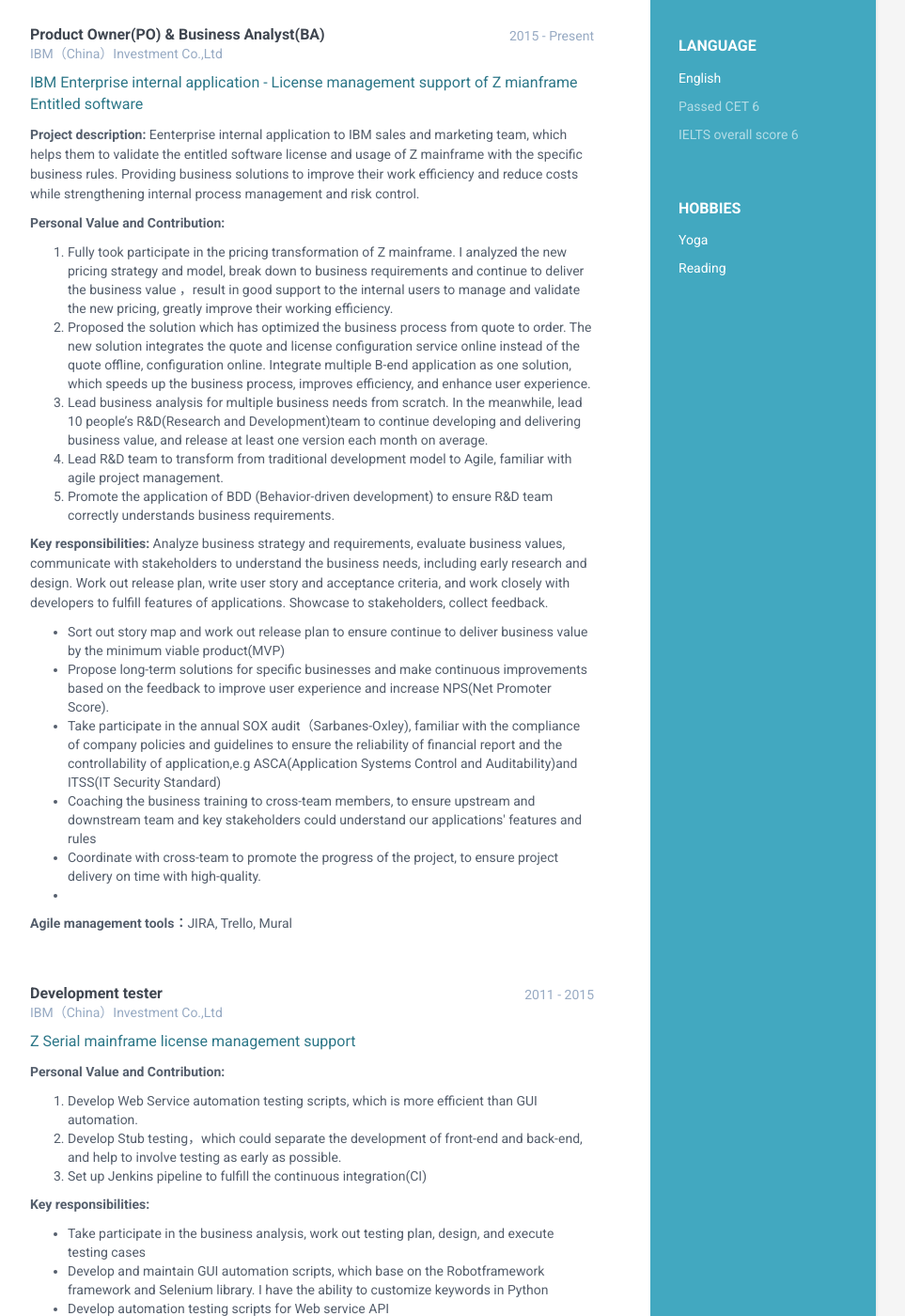
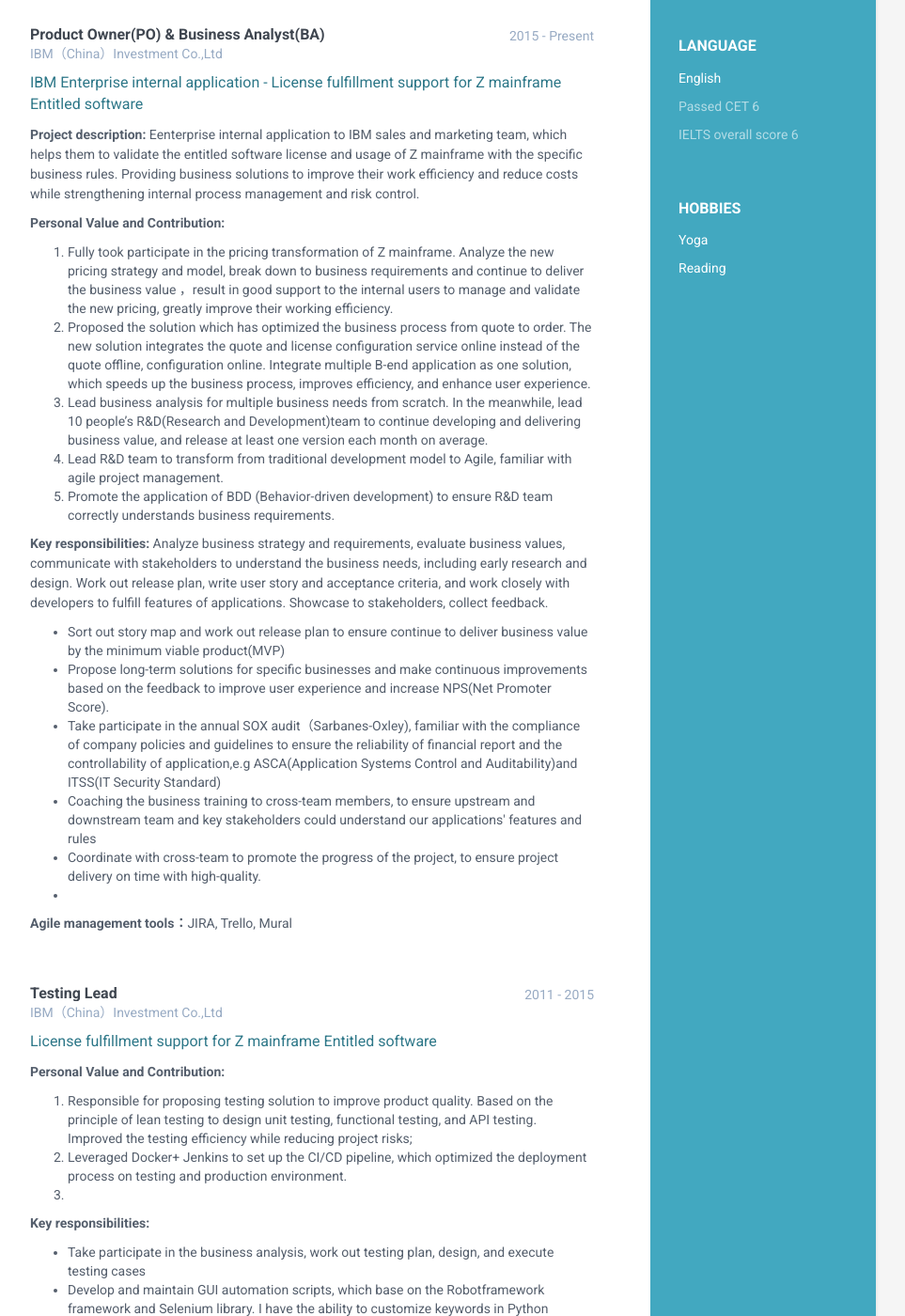
Before and after one commit to liuyang0116/LiuYangResume_EN, a Jekyll site: the page built from index.html, in a window 1280 px wide and 1400 px high, scrolled down 707 px. Shown: the whole window at 94% size, without its empty margins (188-1151 px from the left). Built offline with Jekyll 4.4.1, drawn with Linux system fonts in a browser that asks for light colours.

Commit message:
Update projects.html

```diff
--- a/_includes/projects.html
+++ b/_includes/projects.html
@@ -9,14 +9,14 @@
                         </div><!--//upper-row-->
 						<div class="company">IBM（China）Investment Co.,Ltd</div>
                 <div class="item">
-                    <span class="project-title"><a href="#" target="_blank">IBM Enterprise internal application - License management support of Z mianframe Entitled software</a></span>
+                    <span class="project-title"><a href="#" target="_blank">IBM Enterprise internal application - License fulfillment support for Z mainframe Entitled software</a></span>
 			<p></p>
                     <span class="project-tagline"><p><b>Project description: </b>
 Eenterprise internal application to IBM sales and marketing team, which helps them to validate the entitled software license and usage of Z mainframe with the specific business rules. Providing business solutions to improve their work efficiency and reduce costs while strengthening internal process management and risk control.</span>
 			</p>
 			<p><b>Personal Value and Contribution:</b></p>
 					<ol>
-					<li>Fully took participate in the pricing transformation of Z mainframe. I analyzed the new pricing strategy and model, break down to business requirements and continue to deliver the business value ，result in good support to the internal users to manage and validate the new pricing, greatly improve their working efficiency.</li>
+					<li>Fully took participate in the pricing transformation of Z mainframe. Analyze the new pricing strategy and model, break down to business requirements and continue to deliver the business value ，result in good support to the internal users to manage and validate the new pricing, greatly improve their working efficiency.</li>
 					<li>Proposed the solution which has optimized the business process from quote to order. The new solution integrates the quote and license configuration service online instead of the quote offline, configuration online. Integrate multiple B-end application as one solution, which speeds up the business process, improves efficiency, and enhance user experience.</li>
 					<li>Lead business analysis for multiple business needs from scratch. In the meanwhile, lead 10 people’s R&D(Research and Development)team to continue developing and delivering business value, and release at least one version each month on average.</li>
 					<li>Lead R&D team to transform from traditional development model to Agile, familiar with agile project management.</li>
@@ -29,26 +29,25 @@ Eenterprise internal application to IBM sales and marketing team, which helps th
 					<li>Propose long-term solutions for specific businesses and make continuous improvements based on the feedback to improve user experience and increase NPS(Net Promoter Score). </li>
 			                <li>Take participate in the annual SOX audit（Sarbanes-Oxley), familiar with the compliance of company policies and guidelines to ensure the reliability of financial report and the controllability of application,e.g ASCA(Application Systems Control and Auditability)and ITSS(IT Security Standard)</li>
 					<li>Coaching the business training to cross-team members, to ensure upstream and downstream team and key stakeholders could understand our applications' features and rules</li>
-					<li>Coordinate with cross-team to promote the progress of the project, to ensure project delivery on time with high-quality.<li>
-					</ul>
+					<li>Coordinate with cross-team to promote the progress of the project, to ensure project delivery on time with high-quality.<li></ul>
 
 			<p><b>Agile management tools：</b>JIRA, Trello, Mural</p>
                 </div><!--//item-->
 				<br></br>
 						<div class="upper-row">
-                            <h3 class="job-title"><b>Development tester</b></h3>
+                            <h3 class="job-title"><b>Testing Lead</b></h3>
                             <div class="time">2011 - 2015</div>
                         </div><!--//upper-row-->
 						<div class="company">IBM（China）Investment Co.,Ltd</div>
                 <div class="item">
-                    <span class="project-title"><a href="#" target="_blank">Z Serial mainframe license management support</a></span>
+                    <span class="project-title"><a href="#" target="_blank">License fulfillment support for Z mainframe Entitled software</a></span>
                     <span class="project-tagline"></span>
 					<p></p>
 			<p><b>Personal Value and Contribution:</b></p>
 				   <ol>
-					<li>Develop Web Service automation testing scripts, which is more efficient than GUI automation.</li>
-					<li>Develop Stub testing，which could separate the development of front-end and back-end, and help to involve testing as early as possible.</li>
-					<li>Set up Jenkins pipeline to fulfill the continuous integration(CI)</li></ol>
+					<li>Responsible for proposing testing solution to improve product quality. Based on the principle of lean testing to design unit testing, functional testing, and API testing. Improved the testing efficiency while reducing project risks;</li>
+					<li>Leveraged Docker+ Jenkins to set up the CI/CD pipeline, which optimized the deployment process on testing and production environment.</li>
+					<li></li></ol>
 			<p><b>Key responsibilities: </b></p>
 			   <ul>
 					<li>Take participate in the business analysis, work out testing plan, design, and execute testing cases</li>
```
